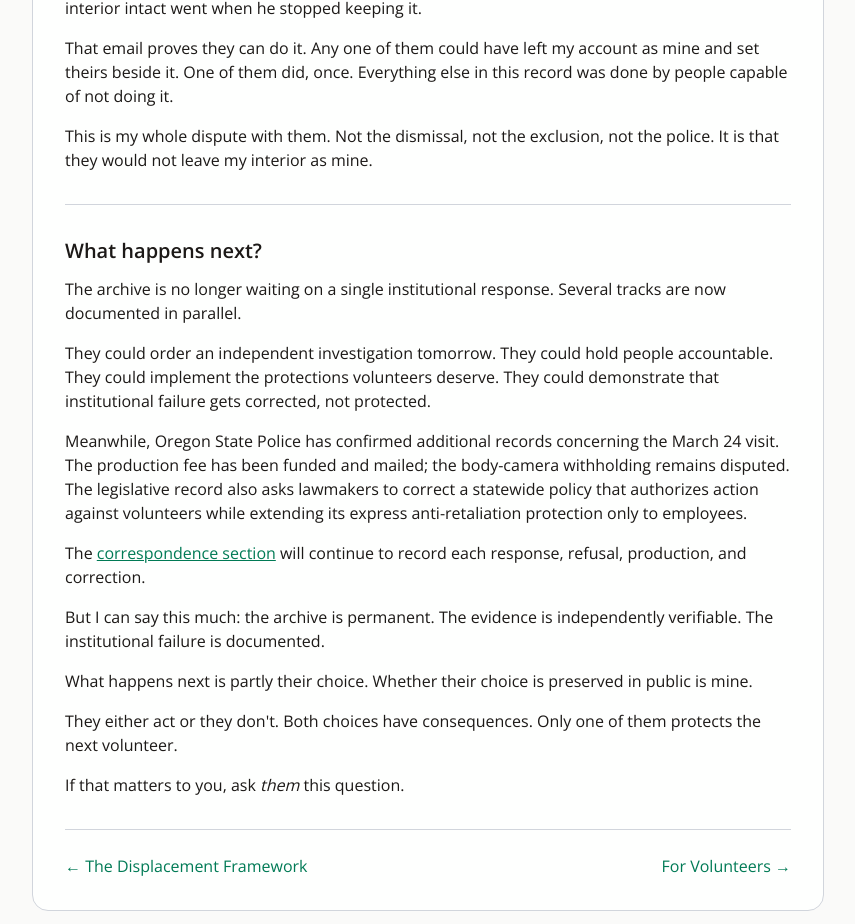
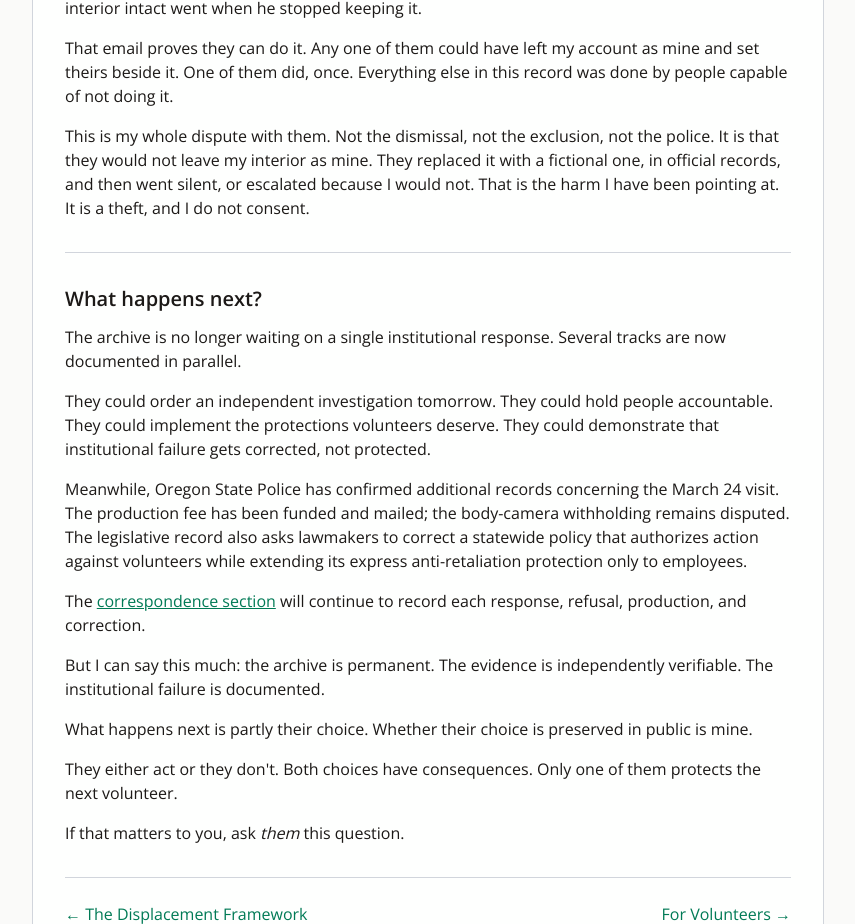
Before and after one commit to rswfire/rswfire.oprd, a Next.js app: page /faq in a window 1280 px wide. Shown: the part 8700-9624 px from the top of the page, without its empty margins (368-1223 px from the left). Built offline with nearby package versions, Linux system fonts and the light colour scheme.

Commit message:
FAQ: a theft, and I do not consent

```diff
--- a/app/(archive)/faq/page.tsx
+++ b/app/(archive)/faq/page.tsx
@@ -285,7 +285,7 @@ export default function FAQPage() {
                         <div>After the origin event and their first escalation, I asked for a reset. He answered in writing, and he kept both of our accounts intact: &ldquo;Thanks for sharing your perspective, my hope it you are able to believe what I am sharing about mine.&rdquo; He did not tell me what I meant. He told me what he meant, and left mine as mine. &ldquo;A reset sounds good to me&rdquo; (<Link href="/record/oprd/01JKXHEPAR0PEQMPJXJGG9GZJ4" className="text-emerald-700 underline hover:text-emerald-600">February 12, 2025</Link>).</div>
                         <div>I respected him immensely for it, and I told him so at the picnic table: &ldquo;your email changed my opinion&hellip; it was a big deal to me&rdquo; (<Link href="/evidence/coercion?t=58:01" className="text-emerald-700 underline hover:text-emerald-600">58:01</Link>). By then he had spent most of an hour doing the opposite, telling me what I believed and what I wanted. The respect I gave him for keeping my interior intact went when he stopped keeping it.</div>
                         <div>That email proves they can do it. Any one of them could have left my account as mine and set theirs beside it. One of them did, once. Everything else in this record was done by people capable of not doing it.</div>
-                        <div>This is my whole dispute with them. Not the dismissal, not the exclusion, not the police. It is that they would not leave my interior as mine.</div>
+                        <div>This is my whole dispute with them. Not the dismissal, not the exclusion, not the police. It is that they would not leave my interior as mine. They replaced it with a fictional one, in official records, and then went silent, or escalated because I would not. That is the harm I have been pointing at. It is a theft, and I do not consent.</div>
                     </div>
                 </div>
 
```
